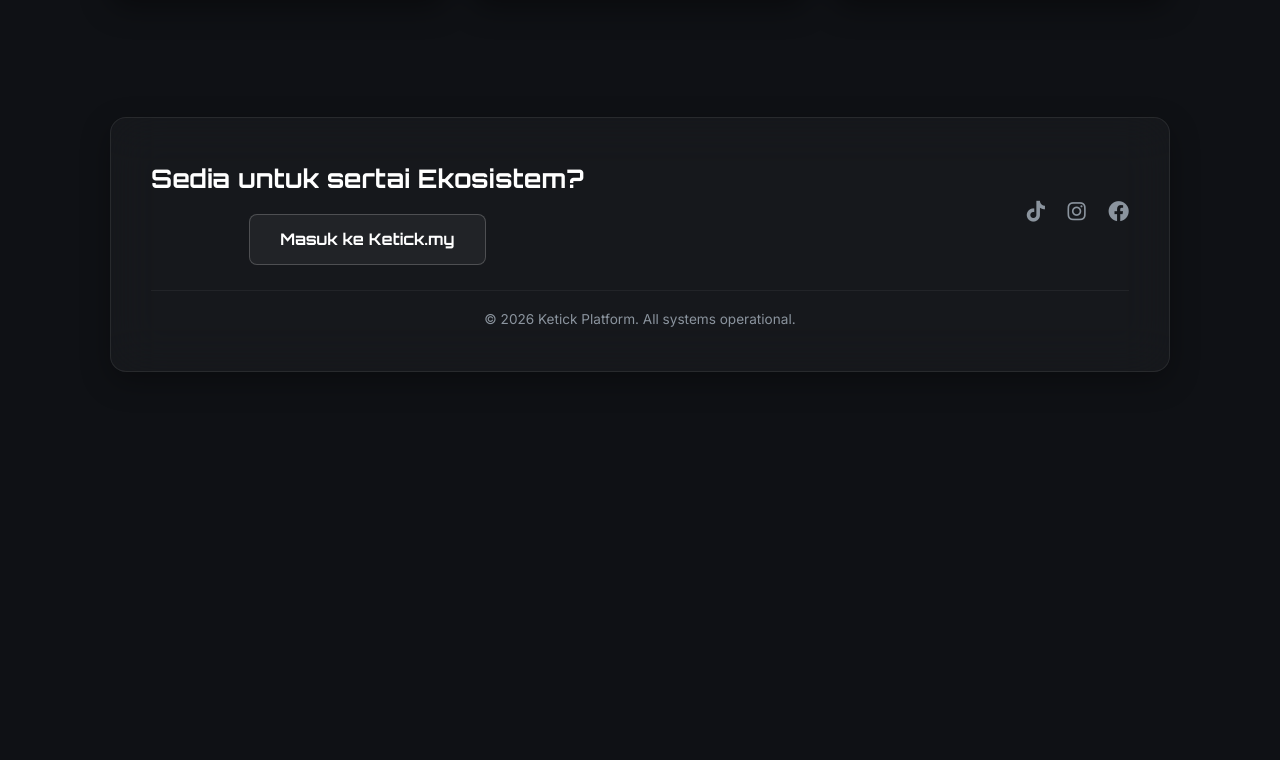
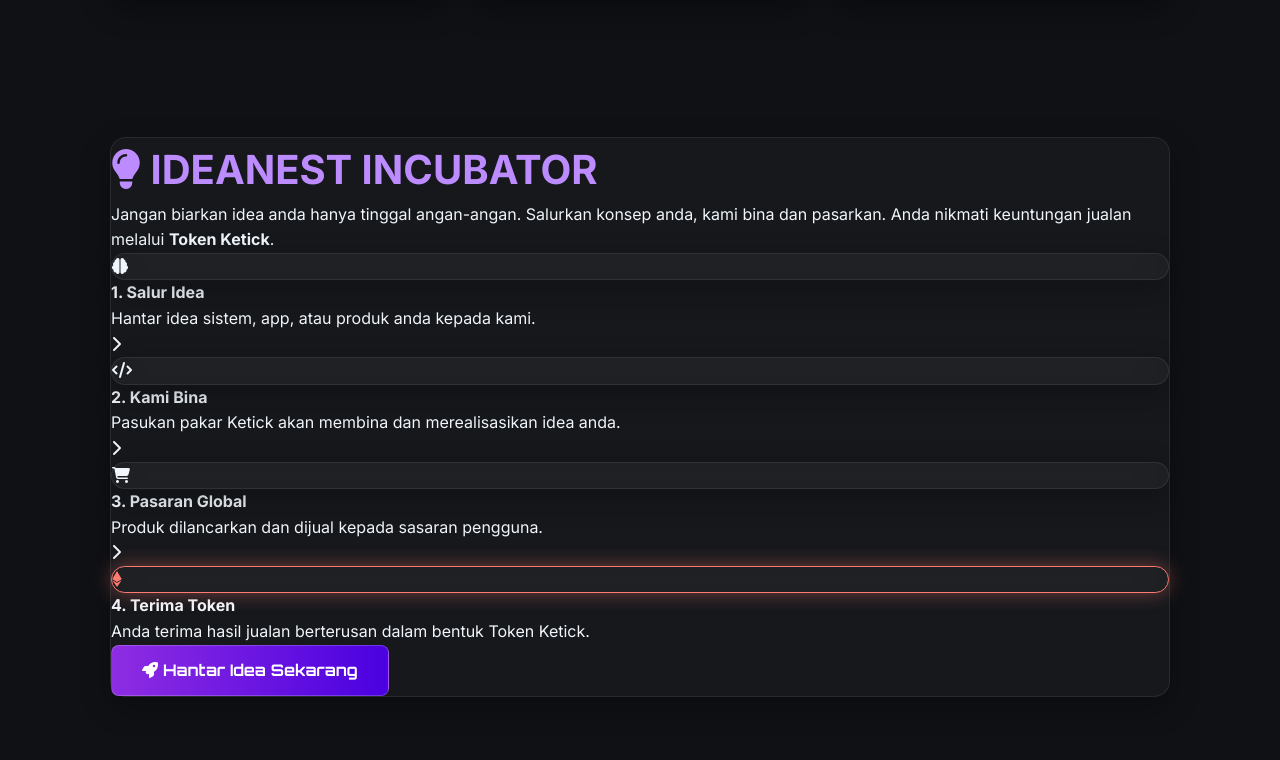
Before and after one commit to daqbang-dot/KETICKHUB, a plain HTML site: page index.html in a window 1280 px wide. Shown: the part 1040-1800 px from the top of the page. Before the commit the page ends 1432 px from the top, so only its background shows below. Drawn offline with Linux system fonts and the light colour scheme.

Commit message:
Update index.html

```diff
--- a/index.html
+++ b/index.html
@@ -7,8 +7,10 @@
 
     <link rel="preconnect" href="https://fonts.googleapis.com">
     <link rel="preconnect" href="https://fonts.gstatic.com" crossorigin>
-    <link href="https://fonts.googleapis.com/css2?family=Inter:wght@300;400;600;700&family=Orbitron:wght@500;700;900&display=swap" rel="stylesheet">
+    <link href="https://fonts.googleapis.com/css2?family=Fira+Code:wght@400;500&family=Inter:wght@300;400;600;700&family=Orbitron:wght@500;700;900&display=swap" rel="stylesheet">
+
     <link rel="stylesheet" href="https://cdnjs.cloudflare.com/ajax/libs/font-awesome/6.4.0/css/all.min.css">
+
     <link rel="stylesheet" href="css/style.css">
 </head>
 <body>
@@ -26,6 +28,7 @@
                     <i class="fa-solid fa-user-tie"></i> Master Login
                 </a>
                 <a href="#services-grid">Ekosistem</a>
+                <a href="#ideanest-focus">IdeaNest</a>
             </nav>
         </header>
 
@@ -87,6 +90,54 @@
             </div>
         </section>
 
+        <section id="ideanest-focus" class="fade-in">
+            <div class="ideanest-panel glass-panel">
+                <div class="ideanest-header">
+                    <h2 class="glitch-text" data-text="IDEANEST INCUBATOR" style="font-size: 2.5rem; color: var(--accent-purple);">
+                        <i class="fa-solid fa-lightbulb"></i> IDEANEST INCUBATOR
+                    </h2>
+                    <p>Jangan biarkan idea anda hanya tinggal angan-angan. Salurkan konsep anda, kami bina dan pasarkan. Anda nikmati keuntungan jualan melalui <strong>Token Ketick</strong>.</p>
+                </div>
+
+                <div class="ideanest-flow">
+                    <div class="flow-step">
+                        <div class="step-icon glass-panel"><i class="fa-solid fa-brain"></i></div>
+                        <h4>1. Salur Idea</h4>
+                        <p>Hantar idea sistem, app, atau produk anda kepada kami.</p>
+                    </div>
+                    <i class="fa-solid fa-chevron-right flow-arrow"></i>
+
+                    <div class="flow-step">
+                        <div class="step-icon glass-panel"><i class="fa-solid fa-code"></i></div>
+                        <h4>2. Kami Bina</h4>
+                        <p>Pasukan pakar Ketick akan membina dan merealisasikan idea anda.</p>
+                    </div>
+                    <i class="fa-solid fa-chevron-right flow-arrow"></i>
+
+                    <div class="flow-step">
+                        <div class="step-icon glass-panel"><i class="fa-solid fa-cart-shopping"></i></div>
+                        <h4>3. Pasaran Global</h4>
+                        <p>Produk dilancarkan dan dijual kepada sasaran pengguna.</p>
+                    </div>
+                    <i class="fa-solid fa-chevron-right flow-arrow"></i>
+
+                    <div class="flow-step">
+                        <div class="step-icon glass-panel" style="border-color: var(--accent-magenta); box-shadow: 0 0 20px rgba(255, 123, 114, 0.4);">
+                            <i class="fa-brands fa-ethereum" style="color: var(--accent-magenta);"></i>
+                        </div>
+                        <h4>4. Terima Token</h4>
+                        <p>Anda terima hasil jualan berterusan dalam bentuk Token Ketick.</p>
+                    </div>
+                </div>
+
+                <div class="ideanest-cta">
+                    <a href="#hantar-idea" class="btn-glow magnetic-btn" style="background: linear-gradient(90deg, #8E2DE2 0%, #4A00E0 100%);">
+                        <i class="fa-solid fa-rocket"></i> Hantar Idea Sekarang
+                    </a>
+                </div>
+            </div>
+        </section>
+
         <footer class="glass-panel fade-in">
             <div class="footer-content">
                 <div class="footer-cta">
@@ -103,6 +154,7 @@
                 <p>&copy; 2026 Ketick Platform. All systems operational.</p>
             </div>
         </footer>
+
     </div>
 
     <script src="js/script.js"></script>
```
